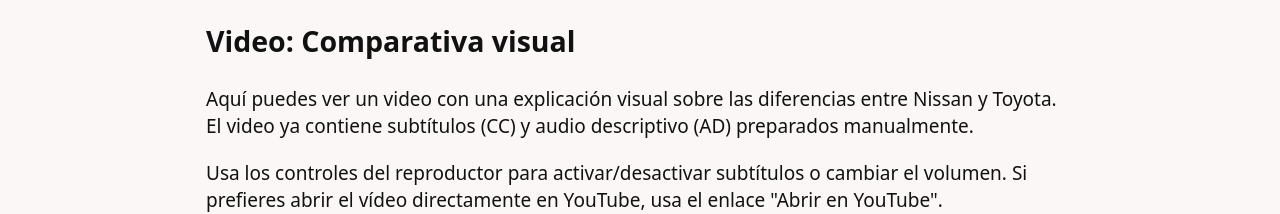
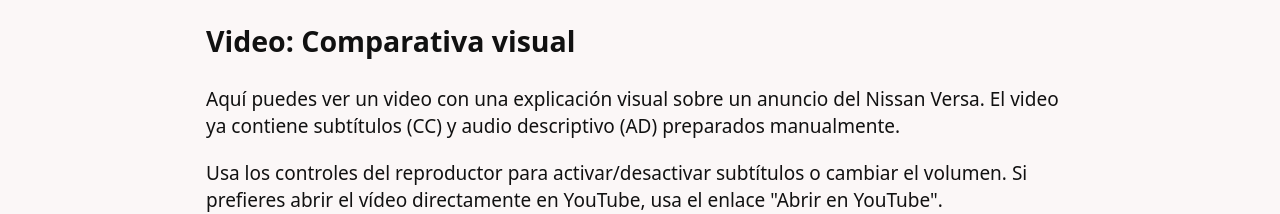
Before and after one commit to Ramonperegrino/Final-Project, a plain HTML site: page index.html in a window 1280 px wide. Shown: the part 1186-1400 px from the top of the page. Drawn offline with Linux system fonts and the light colour scheme.

Commit message:
Add files via upload

```diff
--- a/index.html
+++ b/index.html
@@ -108,7 +108,7 @@
         <section id="video">
           <h2>Video: Comparativa visual</h2>
           <p>
-            Aquí puedes ver un video con una explicación visual sobre las diferencias entre Nissan y Toyota.
+            Aquí puedes ver un video con una explicación visual sobre un anuncio del Nissan Versa.
             El video ya contiene subtítulos (CC) y audio descriptivo (AD) preparados manualmente.
           </p>
           <p>
```
